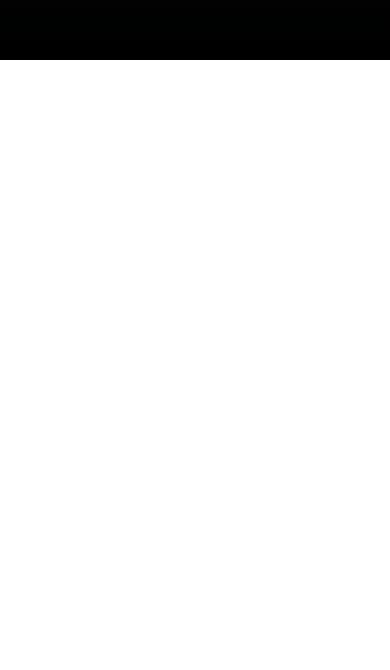
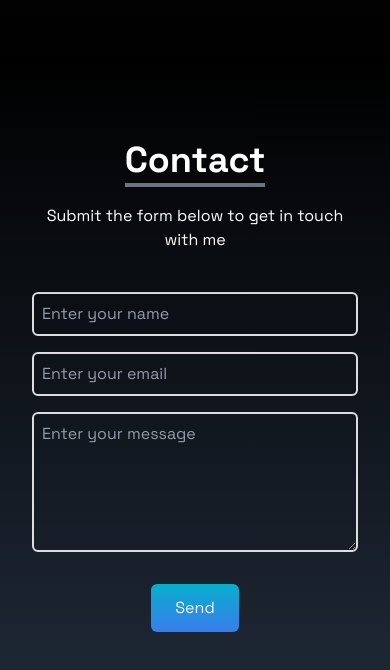
Before and after one commit to mfarhadattari/mfarhad-portfolio, a Next.js app: page / in a window 390 px wide. Shown: the part 6510-7180 px from the top of the page. Before the commit the page ends 6570 px from the top, so only its background shows below. Built offline with nearby package versions, Linux system fonts and the light colour scheme.

Commit message:
contract from implemented

```diff
--- a/package.json
+++ b/package.json
@@ -9,6 +9,7 @@
     "lint": "next lint"
   },
   "dependencies": {
+    "@emailjs/browser": "^3.11.0",
     "autoprefixer": "10.4.14",
     "eslint": "8.45.0",
     "eslint-config-next": "13.4.12",
@@ -20,6 +21,7 @@
     "react-icons": "^4.11.0",
     "react-reveal": "^1.2.2",
     "react-scroll": "^1.8.9",
+    "react-toastify": "^9.1.3",
     "react-type-animation": "^3.1.0",
     "tailwindcss": "3.3.3"
   }
--- a/src/app/layout.js
+++ b/src/app/layout.js
@@ -1,17 +1,24 @@
-import { Space_Grotesk } from 'next/font/google'
-import './globals.css'
+import { Space_Grotesk } from "next/font/google";
+import Script from "next/script";
+import "./globals.css";
 
-const spaceGrotesk = Space_Grotesk({ subsets: ['latin']})
+const spaceGrotesk = Space_Grotesk({ subsets: ["latin"] });
 
 export const metadata = {
-  title: 'Mohammad Farhad',
-  description: 'Personal Portfolio Website',
-}
+  title: "Mohammad Farhad",
+  description: "Personal Portfolio Website",
+};
 
 export default function RootLayout({ children }) {
   return (
     <html lang="en">
+      <Script
+        type="text/javascript"
+        src="https://cdn.jsdelivr.net/npm/@emailjs/browser@3/dist/email.min.js"
+      ></Script>
+      <Script type="text/javascript" src="../utils/emailjsInit.js"></Script>
+
       <body className={spaceGrotesk.className}>{children}</body>
     </html>
-  )
+  );
 }
--- a/src/app/page.js
+++ b/src/app/page.js
@@ -1,4 +1,5 @@
 import About from "@/components/About";
+import Contact from "@/components/Contract";
 import Home from "@/components/Home";
 import NavBar from "@/components/NavBar";
 import Projects from "@/components/Projects";
@@ -14,6 +15,7 @@ export default function HomePage() {
       <About/>
       <Projects/>
       <Skills/>
+      <Contact/>
     </div>
   );
 }
--- /dev/null
+++ b/src/components/Contract.jsx
@@ -0,0 +1,22 @@
+import Message from "./components/Message";
+
+const Contact = () => {
+  return (
+    <div
+      name="contact"
+      className="w-full bg-gradient-to-b from-black to-gray-800 p-4 text-white"
+    >
+      <div className="flex flex-col p-4 justify-center max-w-screen-lg mx-auto h-full">
+        <div className="pb-8 mt-12 text-center">
+          <p className="text-4xl font-bold inline border-b-4 border-gray-500">
+            Contact
+          </p>
+          <p className="py-6">Submit the form below to get in touch with me</p>
+        </div>
+        <Message />
+      </div>
+    </div>
+  );
+};
+
+export default Contact;
--- /dev/null
+++ b/src/components/components/Message.jsx
@@ -0,0 +1,75 @@
+"use client";
+
+import emailjs from "@emailjs/browser";
+import { useRef } from "react";
+import Fade from "react-reveal/Fade";
+import { ToastContainer, toast } from "react-toastify";
+import "react-toastify/dist/ReactToastify.css";
+
+const Message = () => {
+  const form = useRef();
+
+  const sendEmail = (e) => {
+    e.preventDefault();
+
+    emailjs
+      .sendForm(
+        "service_cq5plb9",
+        "template_d4z5s9n",
+        form.current,
+        "Aaa1hdmEr1dKo_HNX"
+      )
+      .then(
+        (result) => {
+          toast("Message sent Succesfully !");
+          form.current.reset();
+        },
+        (error) => {
+          console.log(error);
+        }
+      );
+  };
+
+  return (
+    <>
+      <Fade top duration={4000}>
+        <div className=" flex justify-center items-center">
+          <form
+            ref={form}
+            onSubmit={sendEmail}
+            className=" flex flex-col w-full md:w-1/2"
+          >
+            <input
+              type="text"
+              name="from_name"
+              placeholder="Enter your name"
+              required
+              className="p-2 bg-transparent border-2 rounded-md text-white focus:outline-none"
+            />
+            <input
+              type="email"
+              name="from_email"
+              placeholder="Enter your email"
+              required
+              className="my-4 p-2 bg-transparent border-2 rounded-md text-white focus:outline-none"
+            />
+            <textarea
+              name="message"
+              placeholder="Enter your message"
+              rows="5"
+              className="p-2 bg-transparent border-2 rounded-md text-white focus:outline-none"
+            ></textarea>
+            <input
+              type="submit"
+              value="Send"
+              className="text-white bg-gradient-to-b from-cyan-500 to-blue-500 px-6 py-3 my-8 mx-auto flex items-center rounded-md hover:scale-110 duration-300"
+            />
+          </form>
+        </div>
+      </Fade>
+      <ToastContainer />
+    </>
+  );
+};
+
+export default Message;
--- /dev/null
+++ b/src/utils/emailjsInit.js
@@ -0,0 +1 @@
+(function(){emailjs.init("Aaa1hdmEr1dKo_HNX")})()
```
Also changed, not shown: 1 other file (tests, documents, lock files or other folders).
